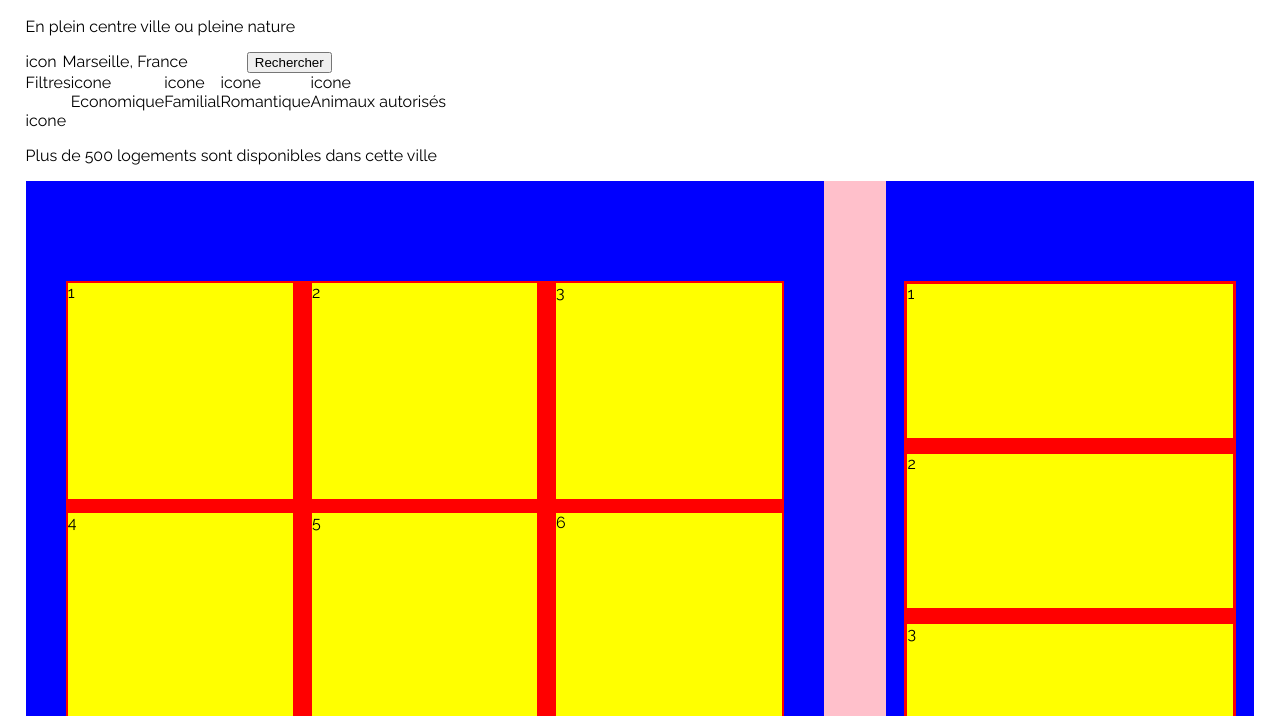
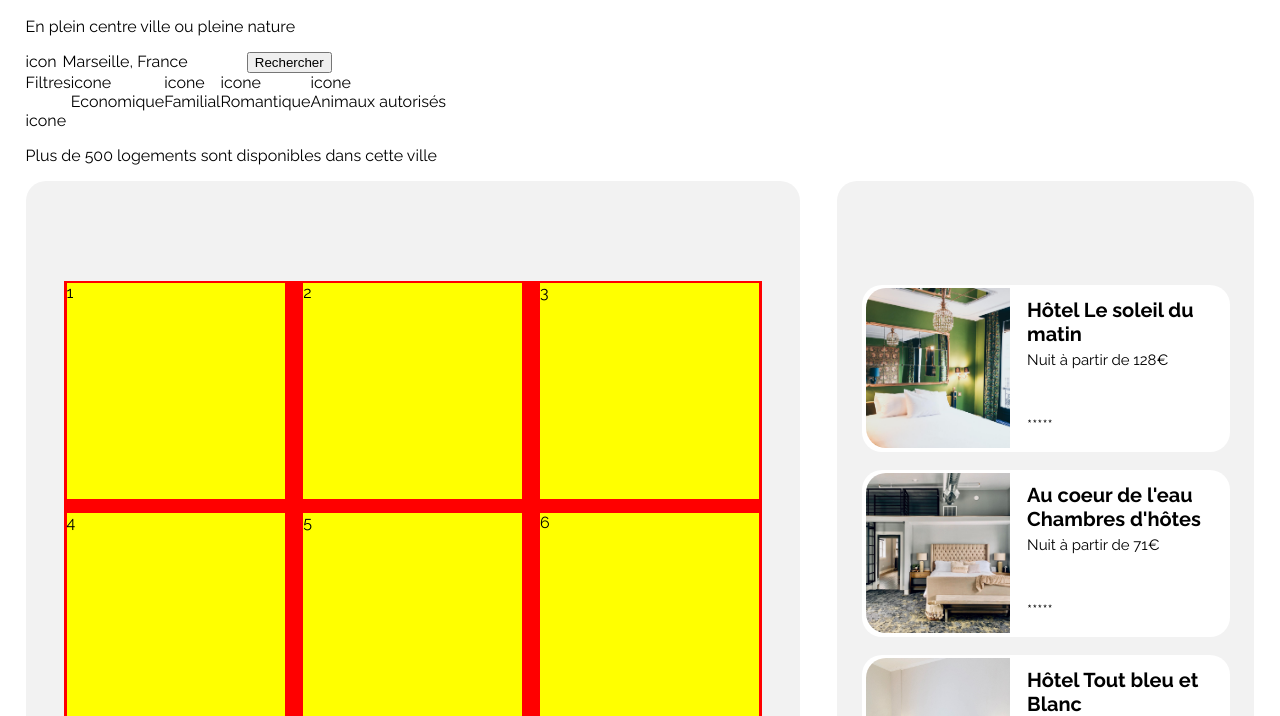
Before and after one commit to Weisteck/HugoCeldran_2_28082020, a plain HTML site: page index.html in a window 1280 px wide. Shown: the part 236-952 px from the top of the page. Drawn offline with Linux system fonts and the light colour scheme.

Commit message:
les plus populaires fait sans les etoiles et les derniers ajustement

```diff
--- a/css/styles.css
+++ b/css/styles.css
@@ -45,15 +45,24 @@ body {
 .grid_container_middle {
 	display: grid;
 	grid-template-areas: "a b";
-	grid-template-columns: 65% 30%;
-	grid-column-gap: 5%;
-	height: 650px;
-	background-color: pink;
+	grid-template-columns: 65% 35%;
+	height: 670px;
 }
 
 .grid_item_middle {
-	background-color: blue;
+	background-color: #F2F2F2;
 	box-sizing: border-box;
+	border-radius: 20px;
+}
+
+.area_a {
+	grid-area: a;
+	margin-right: 3%;
+}
+
+.area_b {
+	grid-area: b;
+	margin-left: 3%;
 }
 
 .grid_container_hebergement {
@@ -76,17 +85,58 @@ body {
 	display: grid;
 	grid-template-columns: auto;
 	grid-row-gap: 10px;
-	background-color: red;
-	height: 500px;
 	margin-top: 100px;
 	margin-left: 5%;
 	margin-right: 5%;
+	margin-bottom: 10px;
 }
 
 .grid_item_populaire {
-	background-color: yellow;
+	background-color: white;
 	box-sizing: border-box;
 	margin: 1%;
+	border-radius: 20px;
+	padding: 1%;
+}
+
+.grid_container_populaire_case {
+	box-sizing: border-box;
+	display: grid;
+	grid-template-columns: 40% auto;
+	height: 160px;
+	margin: 0;
+	padding: 0;
+	border-radius: inherit;
+	border-bottom-right-radius: 0;
+	border-top-right-radius: 0;
+}
+.grid_item_populaire_case_1 {
+	background-size: cover;
+	background-position: center;
+	border-radius: inherit;
+}
+
+.grid_item_populaire_case_2 {
+	padding-left: 8%;
+}
+
+.dispo_etoile h3 {
+	margin: 0;
+	margin-top: 10px;
+	font-size: 20px;
+}
+
+.dispo_etoile p {
+	margin: 0;
+	margin-top: 5px;
+	font-size: 15px;
+}
+
+.dispo_etoile {
+	display: grid;
+	grid-template-columns: auto;
+	grid-template-rows: 80% auto;
+	height: 160px;
 }
 
 .grid_container_bottom {
@@ -113,12 +163,40 @@ body {
 
 footer {
 	margin-top: 20px;
-	background-color: grey;
+	background-color: #F2F2F2;
+}
+
+footer ul {
+	list-style-type: none;
+ 	margin: 0;
+ 	padding: 0;
+ 	font-size: 20px;
+}
+
+footer li {
+	padding-bottom: 10px;
 }
 
 .grid_container_footer {
 	display: grid;
 	grid-template-columns: auto auto auto;
+}
+
+.grid_item_footer {
+	padding-left: 6%;
+	padding-bottom: 30px;
+}
+
+#img_populaire_1 {
+	background-image: url(../img/hebergements/2_large/emile-guillemot-Bj_rcSC5XfE-unsplash.jpg);
+}
+
+#img_populaire_2 {
+	background-image: url(../img/hebergements/2_large/aw-creative-VGs8z60yT2c-unsplash.jpg);
+}
+
+#img_populaire_3 {
+	background-image: url(../img/hebergements/2_large/febrian-zakaria-sjvU0THccQA-unsplash.jpg);
 }
 
 @media all and (max-width: 650px) {
@@ -155,4 +233,9 @@ footer {
 		grid-row: 4;
 		grid-column: 1;
 	}
+
+	.item5 {
+		grid-row: 3;
+	}
+
 }
--- a/index.html
+++ b/index.html
@@ -70,7 +70,7 @@
 			</section>
 			<section class="middle_page">
 				<div class="grid_container_middle">
-					<div class="grid_item_middle" style="grid-area: a;">
+					<div class="grid_item_middle area_a">
 						<div class="grid_container_hebergement">
 							<div class="grid_item_hebergement">1</div>
 							<div class="grid_item_hebergement">2</div>
@@ -80,11 +80,59 @@
 							<div class="grid_item_hebergement">6</div>
 						</div>
 					</div>
-					<div class="grid_item_middle" style="grid-area: b;">
+					<div class="grid_item_middle area_b">
 						<div class="grid_container_populaire">
-							<div class="grid_item_populaire">1</div>
-							<div class="grid_item_populaire">2</div>
-							<div class="grid_item_populaire">3</div>
+							<div class="grid_item_populaire">
+								<div class="grid_container_populaire_case">
+									<div class="grid_item_populaire_case_1" id="img_populaire_1">
+									</div>
+									<div class="grid_item_populaire_case_2">
+										<div class="dispo_etoile">
+											<div>
+												<h3>Hôtel Le soleil du matin</h3>
+												<p>Nuit à partir de 128€</p>
+											</div>
+											<div>
+												<div>*****</div>
+											</div>
+										</div>
+									</div>
+								</div>
+							</div>
+							<div class="grid_item_populaire">
+								<div class="grid_container_populaire_case">
+									<div class="grid_item_populaire_case_1" id="img_populaire_2">
+									</div>
+									<div class="grid_item_populaire_case_2">
+										<div class="dispo_etoile">
+											<div>
+												<h3>Au coeur de l'eau Chambres d'hôtes</h3>
+												<p>Nuit à partir de 71€</p>
+											</div>
+											<div>
+												<div>*****</div>
+											</div>
+										</div>
+									</div>
+								</div>
+							</div>
+							<div class="grid_item_populaire">
+								<div class="grid_container_populaire_case">
+									<div class="grid_item_populaire_case_1" id="img_populaire_3">
+									</div>
+									<div class="grid_item_populaire_case_2">
+										<div class="dispo_etoile">
+											<div>
+												<h3>Hôtel Tout bleu et Blanc</h3>
+												<p>Nuit à partir de 68€</p>
+											</div>
+											<div>
+												<div>*****</div>
+											</div>
+										</div>
+									</div>
+								</div>
+							</div>
 						</div>
 					</div>
 				</div>
@@ -103,7 +151,7 @@
 		<footer>
 			<div class="grid_container_footer">
 				<div class="grid_item_footer">
-					<h3>A propos</h3>
+					<h4>A propos</h4>
 					<ul>
 						<li>Fonctionnement du site</li>
 						<li>Conditions générales de vente</li>
@@ -111,14 +159,14 @@
 					</ul>
 				</div>
 				<div class="grid_item_footer">
-					<h3>Nos Hébergements</h3>
+					<h4>Nos Hébergements</h4>
 					<ul>
 						<li>Charte qualité</li>
 						<li>Soumettre votre hôtel</li>
 					</ul>
 				</div>
 				<div class="grid_item_footer">
-					<h3>Assistance</h3>
+					<h4>Assistance</h4>
 					<ul>
 						<li>Centre d'aide</li>
 						<li>Nous contacter</li>
```
